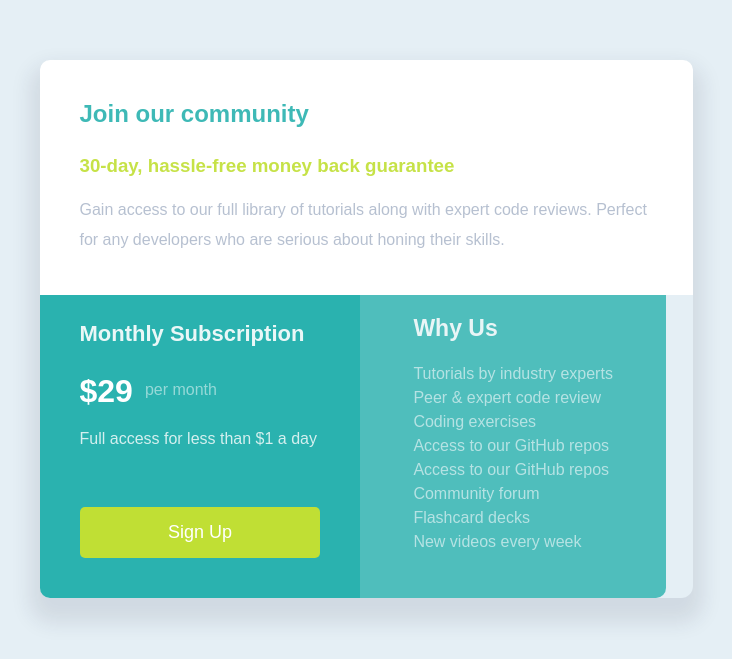
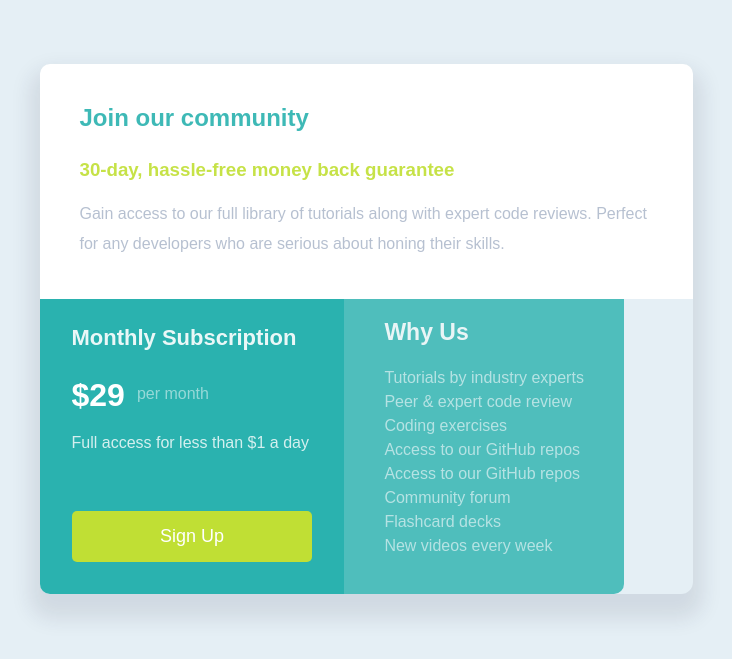
Before and after one commit to SunitaHosur/single-price-grid-component-master, a plain HTML site: page index.html in a window 1280 px wide. Shown: the part 121-780 px from the top of the page, without its empty margins (274-1006 px from the left). Drawn offline with Linux system fonts and the light colour scheme.

Commit message:
single price grid component master

```diff
--- a/index.html
+++ b/index.html
@@ -27,7 +27,7 @@
       <button class="mt-5 w-full p rounded-sm bg-yellow text-white border-none text-lg">Sign Up</button>
     </div>
    <!----Bottom Right----->
-    <div class=" why p-11 bg-blue opacity-80 text-white sm-w-full leading-4">
+    <div class=" why p-11 bg-blue opacity-80 text-white sm-w-full leading-4 sm-p-11">
       <!-- <h3 class="py-5 opacity-90">Why Us</h3> -->
       <ul class="list-none p-8 pt-0">
           <li><h3 class="py-5 opacity-90 px-0">Why Us</h3></li>
--- a/style.css
+++ b/style.css
@@ -85,7 +85,7 @@ body{
 
 /*Bottom left*/
 .p-10{
-    padding: 40px;
+    padding: 32px;
     padding-top:0px;
 
 }
@@ -155,7 +155,7 @@ body{
 
 /*Bottom right*/
 .p-11 {
-    padding: 23px;
+    padding: 10px;
     padding-bottom: 0px;
     border-bottom-right-radius: 10px;
     padding-top: 0px;
@@ -205,7 +205,7 @@ li{
     .sm-flex-col{
         flex-direction: column;
     }
-    .p-11{
+    .sm-p-11{
         border-bottom-left-radius:10px;
         padding: 0px;
     }
```
